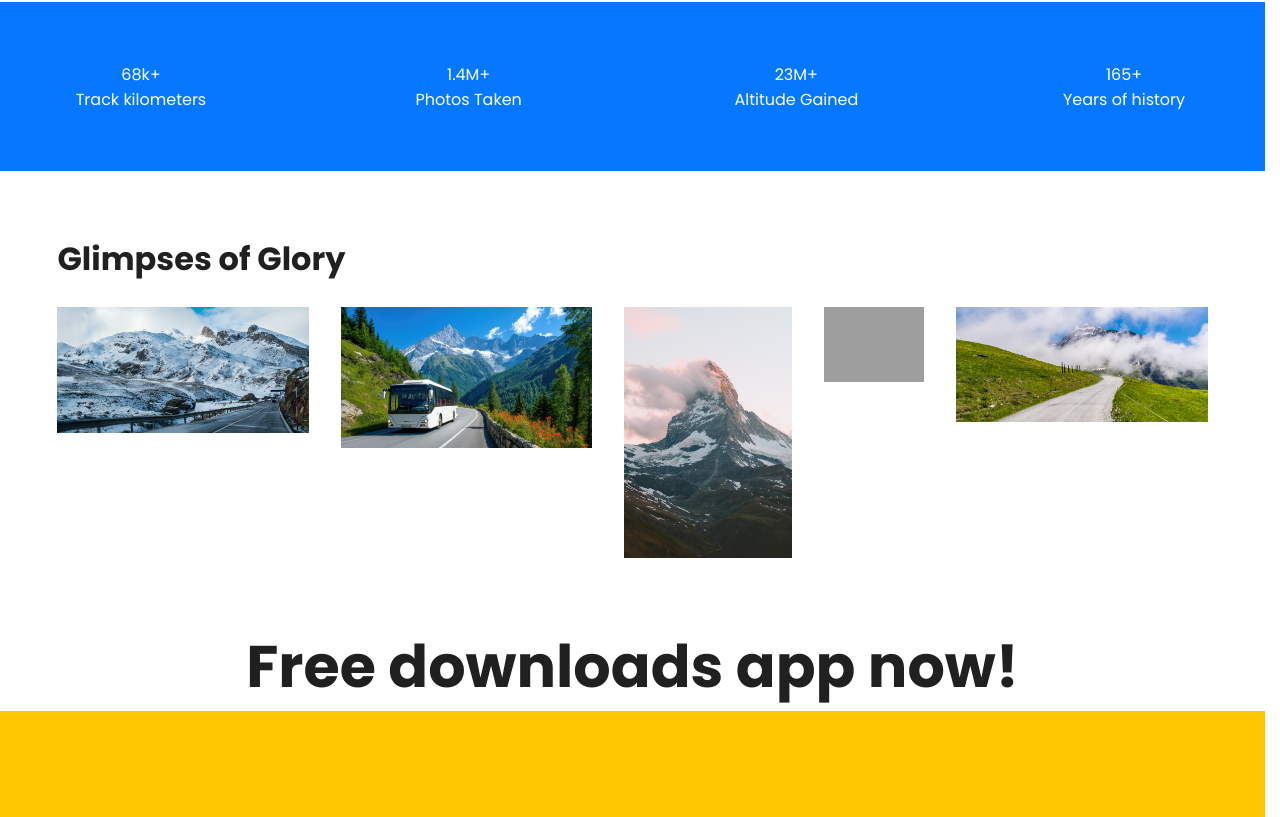
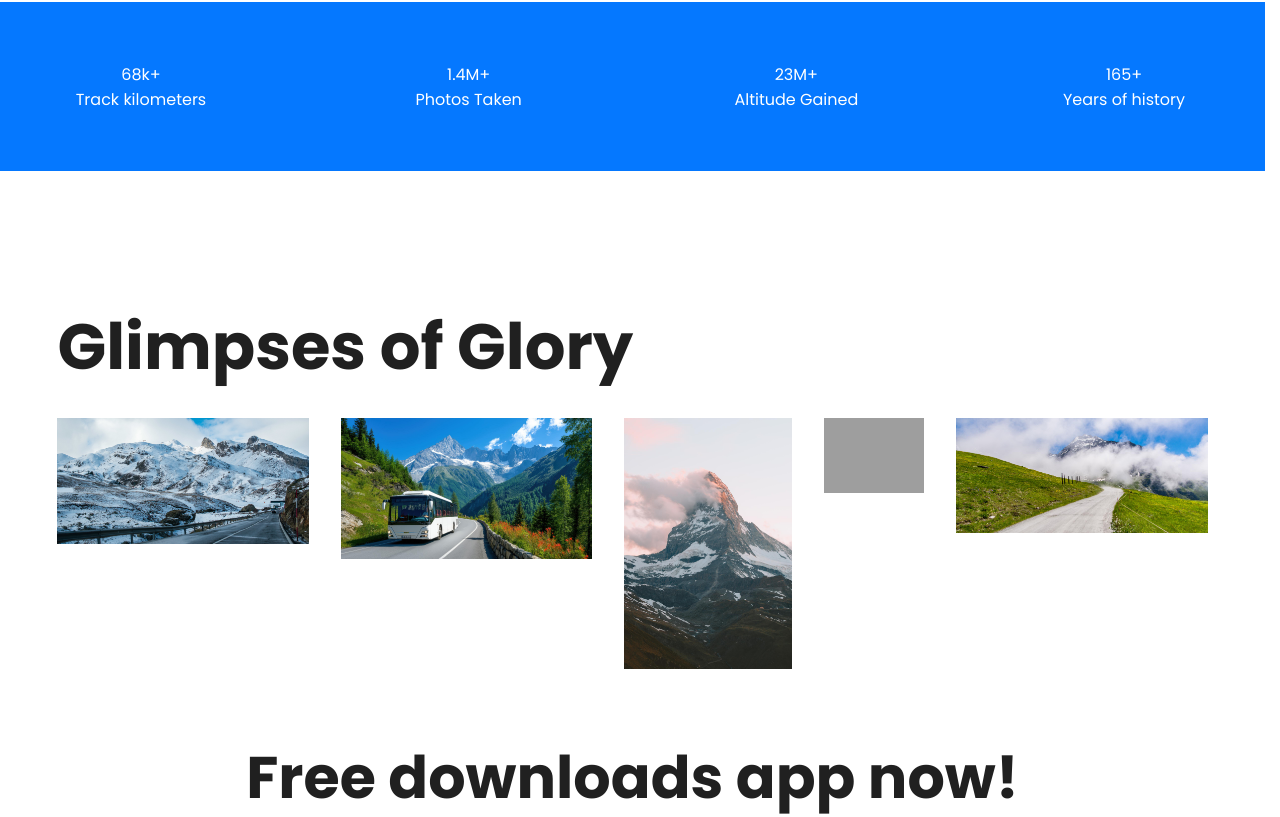
Before and after one commit to 2daaria/wonders-landing, a website: page index-desktop-first-tbd.html in a window 1280 px wide. Shown: the part 1373-2190 px from the top of the page. Drawn offline with Linux system fonts and the light colour scheme; grey boxes are pictures that could not be loaded; a web font is replaced by a local one.

Commit message:
update project

```diff
--- a/styles/gallery.css
+++ b/styles/gallery.css
@@ -72,7 +72,7 @@
 	}
 
 	.gallery__heading-title {
-		font-size: clamp(2rem, 0.5714rem + 15.2381vw, 4rem);
+		font-size: clamp(2rem, 0.2353rem + 7.8431vw, 4rem);
 	}
 
 	.gallery__wrapper,
@@ -118,6 +118,13 @@
 		flex-direction: column;
 		align-items: center;
 	}*/
+	.gallery__heading-title {
+		font-size: 64px;
+	}
+
+	.gallery__heading {
+		padding-block: 128px 24px;
+	}
 
 	.gallery__outer-wrapper {
 		width: 100%;
@@ -146,7 +153,6 @@
 		width: 100%;
 		max-width: 776px;
 	}*/
-
 	.gallery_wrapper-3-4-5, .gallery_wrapper-3-4 {
 		width: 100%;
 		max-width: 777px;
```
